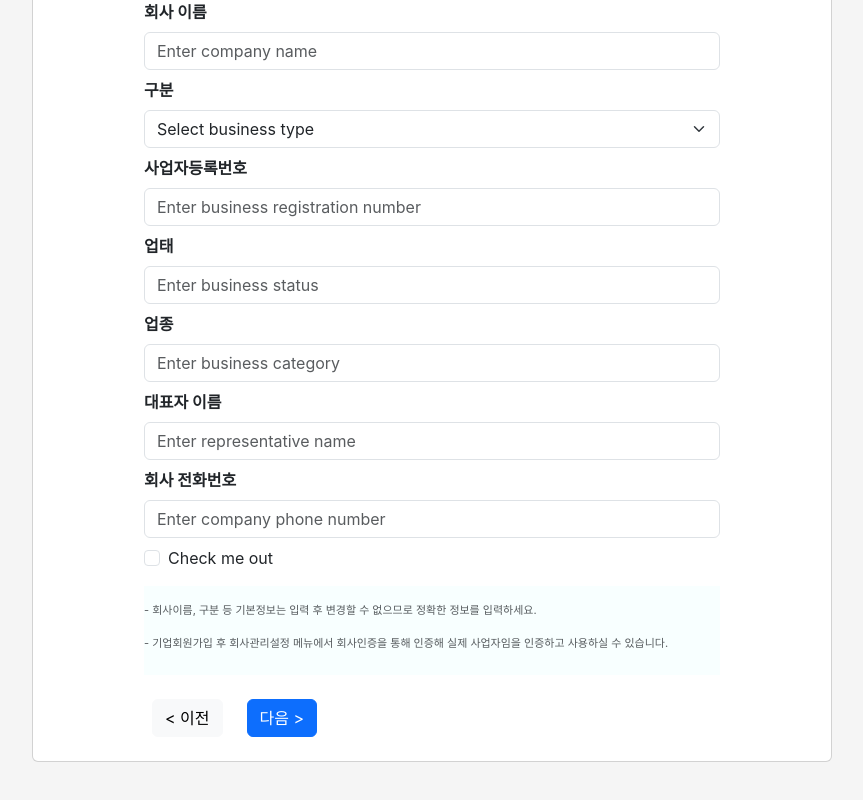
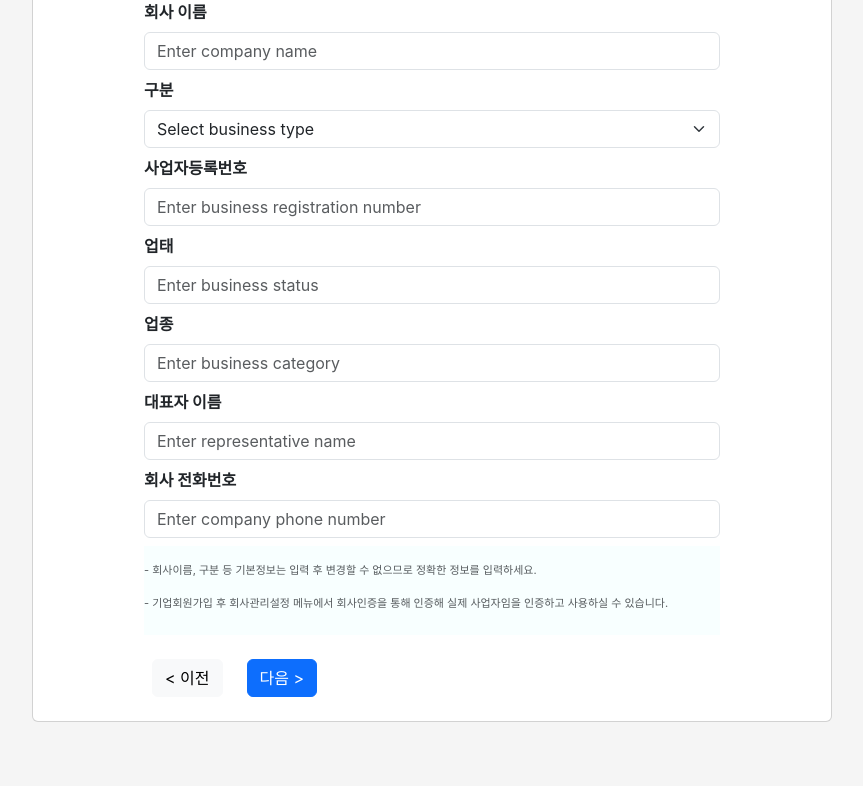
Before and after one commit to HyoungMinSong/wehagoreact, a React (Create React App) app: page /signup/company in a window 1280 px wide. Shown: the part 467-1267 px from the top of the page, without its empty margins (265-1128 px from the left). Built offline with nearby package versions, Linux system fonts and the light colour scheme; what react-chatbot-kit would draw is missing.

Commit message:
회원가입 페이지에 체크박스 삭제

```diff
--- a/src/pages/signUp/SignUp_company.js
+++ b/src/pages/signUp/SignUp_company.js
@@ -231,9 +231,7 @@
                             : ""
                           }
                         </Form.Group>
-                        <Form.Group className="mb-3" controlId="formBasicCheckbox">
-                          <Form.Check type="checkbox" label="Check me out" />
-                        </Form.Group>
+
                       </div>
                       <div className="pt-3 pb-2 text-muted" style={{ backgroundColor: '#F8FFFF', fontSize: '11px' }}>
                         <p>- 회사이름, 구분 등 기본정보는 입력 후 변경할 수 없으므로 정확한 정보를 입력하세요.
--- a/src/pages/signUp/SignUp_infomation.js
+++ b/src/pages/signUp/SignUp_infomation.js
@@ -218,9 +218,7 @@
                           }
 
                         </Form.Group>
-                        <Form.Group className="mb-3" controlId="formBasicCheckbox">
-                          <Form.Check type="checkbox" label="Check me out" />
-                        </Form.Group>
+
                       </div>
                       <div className="pt-3 pb-2 text-muted" style={{ backgroundColor: '#F8FFFF', fontSize: '11px' }}>
                         <p>- 회사/단체 이름은 가입완료 후 변경할 수 없으므로 정확한 정보를 입력하세요.</p>
--- a/src/pages/signUp/SignUp_invite.js
+++ b/src/pages/signUp/SignUp_invite.js
@@ -166,9 +166,7 @@
                         </Form.Text>
 
                     </Form.Group>
-                    <Form.Group className="mb-3" controlId="formBasicCheckbox">
-                      <Form.Check type="checkbox" label="Check me out" />
-                    </Form.Group>
+
                   </div>
                   <div className="pt-3 pb-2 text-muted" style={{ backgroundColor: '#F8FFFF', fontSize: '11px' }}>
                     <p>- 회사/단체 이름은 가입완료 후 변경할 수 없으므로 정확한 정보를 입력하세요.</p>
```
